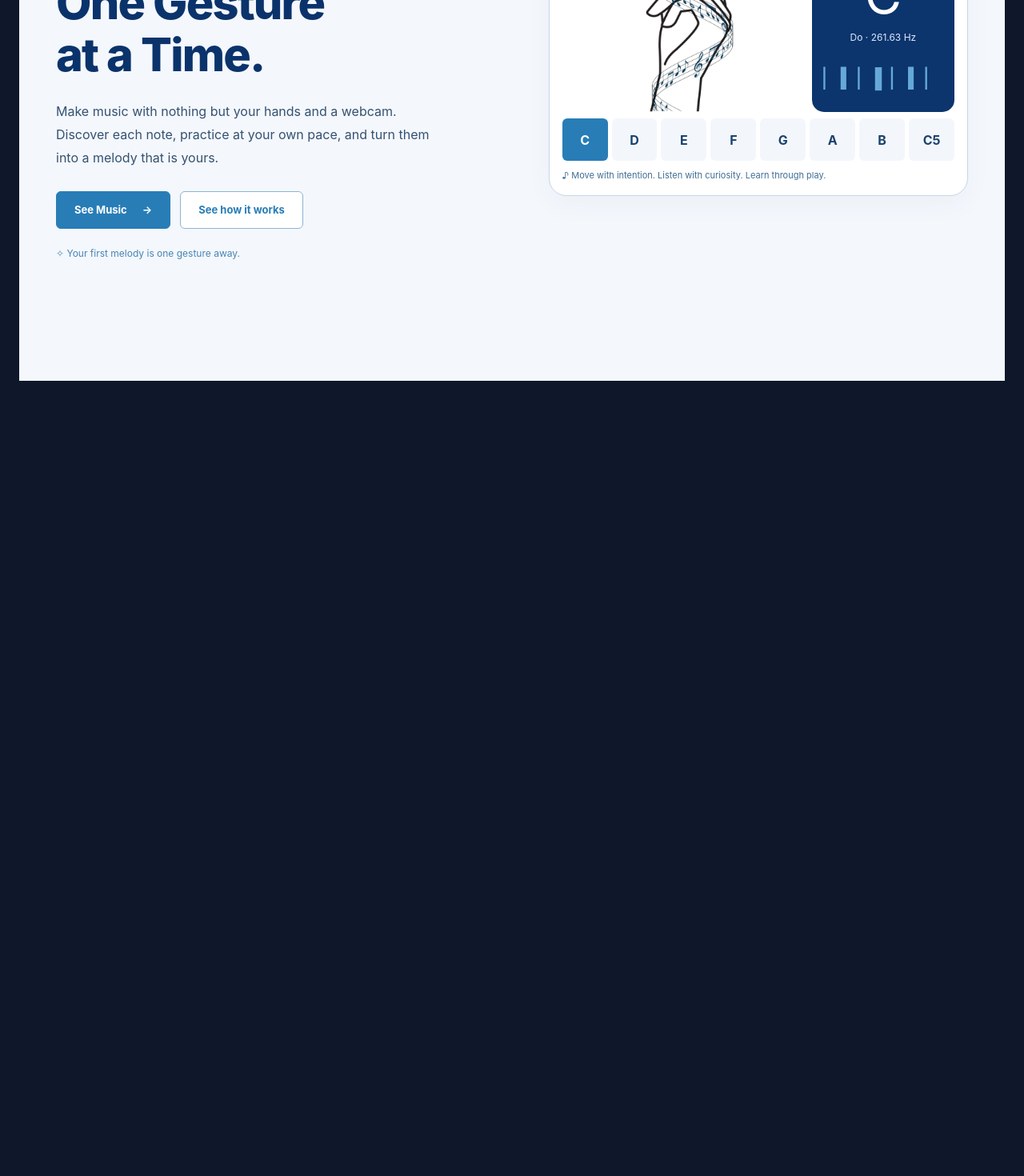
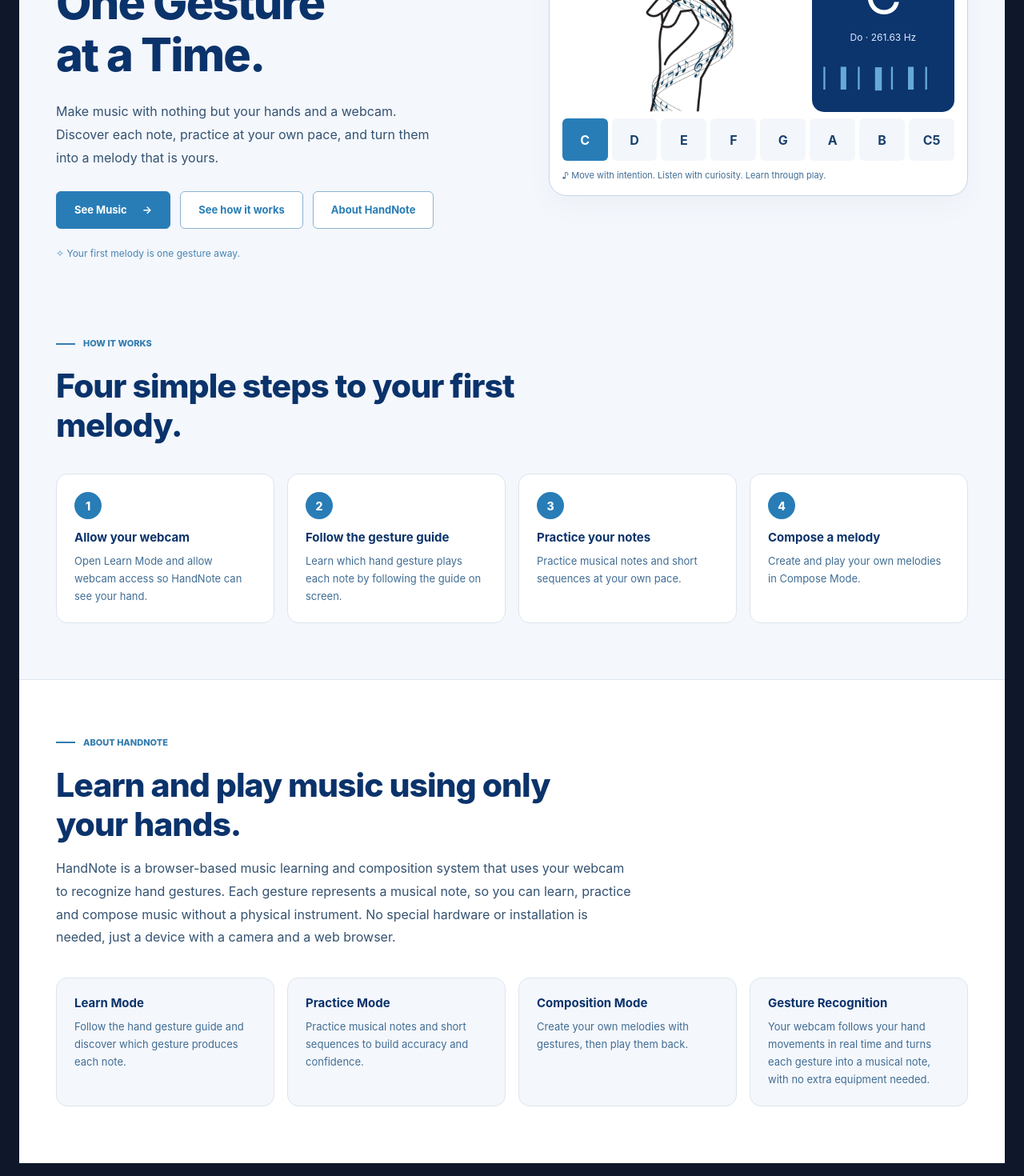
Before and after one commit to irishmajometano11-gif/handnote, a React (Vite) app: page / in a window 1280 px wide. Shown: the part 354-1824 px from the top of the page at 80% size. Before the commit the page ends 846 px from the top, so only its background shows below. Built offline with nearby package versions, Linux system fonts and the light colour scheme.

Commit message:
Update HandNote

```diff
--- a/src/components/HandNoteLanding.tsx
+++ b/src/components/HandNoteLanding.tsx
@@ -1,4 +1,3 @@
-
 import { useState } from "react";
 import { NOTES, type NoteId } from "../lib/notes";
 import { playHomeNote } from "../lib/audio";
@@ -28,13 +27,16 @@ export default function HomePage({
   const [selectedNote, setSelectedNote] =
     useState<NoteId>("do");
 
-  const [showInstructions, setShowInstructions] =
-    useState(false);
-
   // Automatically enable audio and play the selected note.
   function selectNote(id: NoteId) {
     setSelectedNote(id);
     void playHomeNote(id);
+  }
+
+  function scrollToSection(id: string) {
+    document
+      .getElementById(id)
+      ?.scrollIntoView({ behavior: "smooth" });
   }
 
   return (
@@ -82,33 +84,19 @@ export default function HomePage({
             <button
               type="button"
               className="home-secondary-button"
-              onClick={() =>
-                setShowInstructions((previous) => !previous)
-              }
+              onClick={() => scrollToSection("how-it-works")}
             >
-              {showInstructions
-                ? "Hide instructions"
-                : "See how it works"}
+              See how it works
+            </button>
+
+            <button
+              type="button"
+              className="home-secondary-button"
+              onClick={() => scrollToSection("about-handnote")}
+            >
+              About HandNote
             </button>
           </div>
-
-          {showInstructions && (
-            <div className="home-instructions">
-              <strong>How HandNote Works</strong>
-              <p>
-                1. Open Learn Mode and allow webcam access.
-              </p>
-              <p>
-                2. Follow the hand gesture guide to play notes.
-              </p>
-              <p>
-                3. Practice musical notes and short sequences.
-              </p>
-              <p>
-                4. Create and play melodies in Compose Mode.
-              </p>
-            </div>
-          )}
 
           <div className="home-footnote">
             ✧ Your first melody is one gesture away.
@@ -178,6 +166,113 @@ export default function HomePage({
           </p>
         </div>
       </main>
+
+      {/* HOW IT WORKS */}
+      <section className="home-how" id="how-it-works">
+        <div className="home-about-inner">
+          <div className="home-eyebrow">
+            <span className="home-eyebrow-line" />
+            HOW IT WORKS
+          </div>
+
+          <h2>Four simple steps to your first melody.</h2>
+
+          <div className="home-how-grid">
+            <div className="home-how-step">
+              <span className="home-how-number">1</span>
+              <h3>Allow your webcam</h3>
+              <p>
+                Open Learn Mode and allow webcam access so HandNote
+                can see your hand.
+              </p>
+            </div>
+
+            <div className="home-how-step">
+              <span className="home-how-number">2</span>
+              <h3>Follow the gesture guide</h3>
+              <p>
+                Learn which hand gesture plays each note by following
+                the guide on screen.
+              </p>
+            </div>
+
+            <div className="home-how-step">
+              <span className="home-how-number">3</span>
+              <h3>Practice your notes</h3>
+              <p>
+                Practice musical notes and short sequences at your
+                own pace.
+              </p>
+            </div>
+
+            <div className="home-how-step">
+              <span className="home-how-number">4</span>
+              <h3>Compose a melody</h3>
+              <p>
+                Create and play your own melodies in Compose Mode.
+              </p>
+            </div>
+          </div>
+
+        </div>
+      </section>
+
+      {/* ABOUT HANDNOTE */}
+      <section className="home-about" id="about-handnote">
+        <div className="home-about-inner">
+          <div className="home-eyebrow">
+            <span className="home-eyebrow-line" />
+            ABOUT HANDNOTE
+          </div>
+
+          <h2>Learn and play music using only your hands.</h2>
+
+          <p className="home-about-intro">
+            HandNote is a browser-based music learning and
+            composition system that uses your webcam to recognize
+            hand gestures. Each gesture represents a musical note,
+            so you can learn, practice and compose music without a
+            physical instrument. No special hardware or
+            installation is needed, just a device with a camera
+            and a web browser.
+          </p>
+
+          <div className="home-about-grid">
+            <div className="home-about-card">
+              <h3>Learn Mode</h3>
+              <p>
+                Follow the hand gesture guide and discover which
+                gesture produces each note.
+              </p>
+            </div>
+
+            <div className="home-about-card">
+              <h3>Practice Mode</h3>
+              <p>
+                Practice musical notes and short sequences to build
+                accuracy and confidence.
+              </p>
+            </div>
+
+            <div className="home-about-card">
+              <h3>Composition Mode</h3>
+              <p>
+                Create your own melodies with gestures, then play
+                them back.
+              </p>
+            </div>
+
+            <div className="home-about-card">
+              <h3>Gesture Recognition</h3>
+              <p>
+                Your webcam follows your hand movements in real time
+                and turns each gesture into a musical note, with no
+                extra equipment needed.
+              </p>
+            </div>
+          </div>
+        </div>
+      </section>
     </div>
   );
 }
--- a/src/components/HomePage.css
+++ b/src/components/HomePage.css
@@ -26,11 +26,13 @@
   color: #365575;
 }
 
+/* HERO SECTION */
+
 .home-hero {
   max-width: 1200px;
   margin: 0 auto;
-  min-height: 660px;
-  padding: 60px 30px 100px;
+  min-height: auto;
+  padding: 60px 30px 50px;
   display: grid;
   grid-template-columns: 1.05fr 1fr;
   align-items: start;
@@ -185,6 +187,13 @@
   max-width: 230px;
 }
 
+.home-placeholder-art img {
+  width: 100%;
+  height: auto;
+  display: block;
+  object-fit: contain;
+}
+
 .home-placeholder-art svg {
   width: 100%;
   height: auto;
@@ -260,55 +269,7 @@
   color: #416d94;
 }
 
-@media (max-width: 900px) {
-  .home-hero {
-    grid-template-columns: 1fr;
-    min-height: auto;
-    gap: 40px;
-    padding-top: 50px;
-  }
-
-  .home-preview-card {
-    max-width: 600px;
-  }
-}
-
-@media (max-width: 520px) {
-  .home-starting-kit {
-    gap: 12px;
-    padding: 15px 20px;
-  }
-
-  .home-starting-kit strong {
-    width: 100%;
-    border: none;
-  }
-
-  .home-hero {
-    padding: 35px 20px 70px;
-  }
-
-  .home-hero-content h1 {
-    font-size: 43px;
-  }
-
-  .home-preview-body {
-    grid-template-columns: 1.2fr 1fr;
-  }
-
-  .home-preview-image {
-    min-height: 180px;
-  }
-
-  .home-preview-keyboard button {
-    height: 42px;
-    font-size: 11px;
-  }
-
-  .home-preview-card {
-    padding: 10px;
-  }
-}
+/* CAMERA */
 
 .camera-panel .camera-frame {
   position: relative;
@@ -335,12 +296,76 @@
 .camera-panel .camera-canvas {
   pointer-events: none;
 }
+
+/* HOW IT WORKS SECTION */
+
+.home-how {
+  background: #f4f7fc;
+  scroll-margin-top: 80px;
+}
+
+.home-how .home-about-inner {
+  padding-top: 45px;
+}
+
+.home-how h2 {
+  margin: 20px 0 16px;
+  max-width: 700px;
+  font-size: clamp(28px, 3.2vw, 42px);
+  line-height: 1.2;
+  letter-spacing: -1px;
+  color: #0b336b;
+  font-weight: 800;
+}
+
+.home-how-grid {
+  display: grid;
+  grid-template-columns: repeat(4, minmax(0, 1fr));
+  gap: 16px;
+  margin-top: 36px;
+}
+
+.home-how-step {
+  padding: 22px;
+  border-radius: 14px;
+  background: white;
+  border: 1px solid #dce5ef;
+}
+
+.home-how-number {
+  display: inline-flex;
+  align-items: center;
+  justify-content: center;
+  width: 34px;
+  height: 34px;
+  margin-bottom: 14px;
+  border-radius: 50%;
+  background: #287db7;
+  color: white;
+  font-size: 14px;
+  font-weight: 800;
+}
+
+.home-how-step h3 {
+  margin: 0 0 8px;
+  font-size: 15px;
+  color: #0b336b;
+}
+
+.home-how-step p {
+  margin: 0;
+  font-size: 13px;
+  line-height: 1.7;
+  color: #416d94;
+}
+
 /* ABOUT SECTION */
 
 .home-about {
   background: white;
   border-top: 1px solid #dce5ef;
   border-bottom: 1px solid #dce5ef;
+  scroll-margin-top: 80px;
 }
 
 .home-about-inner {
@@ -393,18 +418,77 @@
   color: #416d94;
 }
 
+/* RESPONSIVE DESIGN */
+
 @media (max-width: 900px) {
+  .home-hero {
+    grid-template-columns: 1fr;
+    min-height: auto;
+    gap: 40px;
+    padding-top: 50px;
+  }
+
+  .home-preview-card {
+    max-width: 600px;
+  }
+
   .home-about-grid {
+    grid-template-columns: repeat(2, minmax(0, 1fr));
+  }
+
+  .home-how-grid {
     grid-template-columns: repeat(2, minmax(0, 1fr));
   }
 }
 
 @media (max-width: 520px) {
+  .home-starting-kit {
+    gap: 12px;
+    padding: 15px 20px;
+  }
+
+  .home-starting-kit strong {
+    width: 100%;
+    border: none;
+  }
+
+  .home-hero {
+    padding: 35px 20px 40px;
+  }
+
+  .home-hero-content h1 {
+    font-size: 43px;
+  }
+
+  .home-preview-body {
+    grid-template-columns: 1.2fr 1fr;
+  }
+
+  .home-preview-image {
+    min-height: 180px;
+  }
+
+  .home-preview-keyboard button {
+    height: 42px;
+    font-size: 11px;
+  }
+
+  .home-preview-card {
+    padding: 10px;
+  }
+
   .home-about-inner {
     padding: 50px 20px;
   }
 
-  .home-about-grid {
+  .home-about-grid,
+  .home-how-grid {
     grid-template-columns: 1fr;
   }
 }
+
+/* SMOOTH SCROLL */
+
+html {
+  scroll-behavior: smooth;
+}
```
